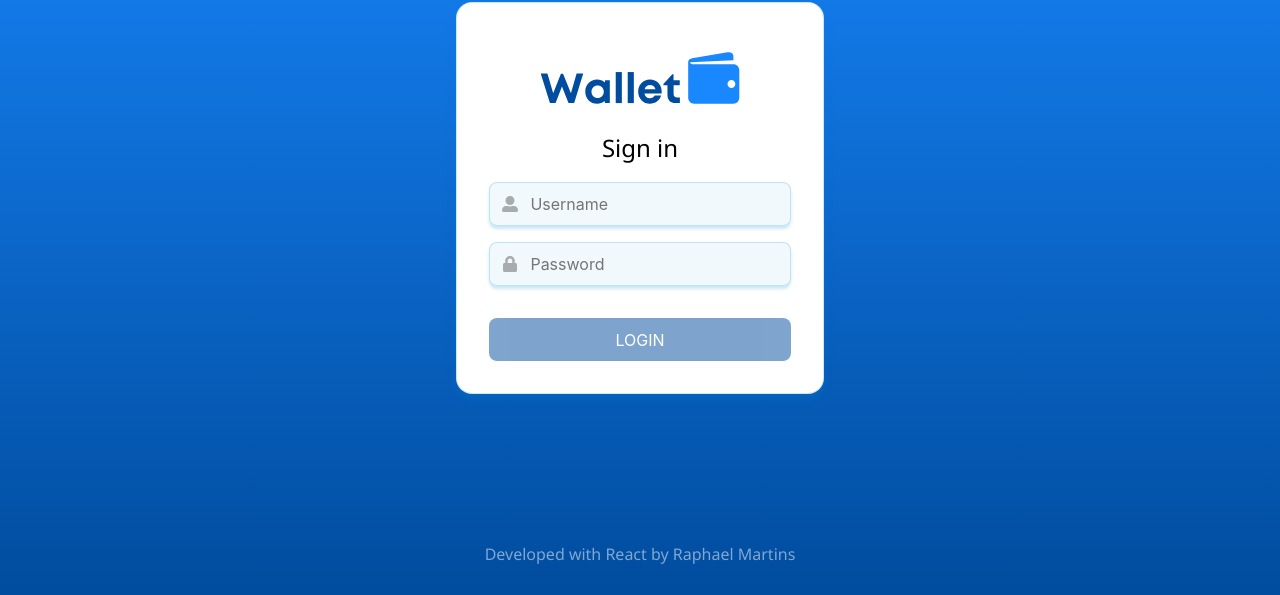
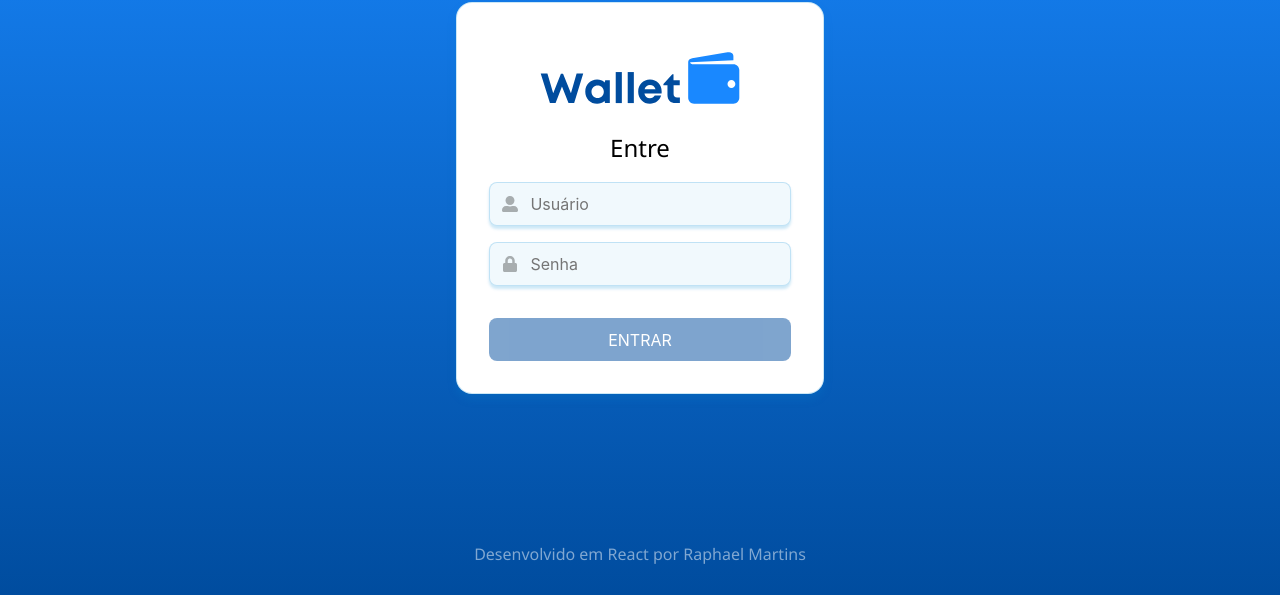
Before and after one commit to raphaelalmeidamartins/trybewallet, a React (Create React App) app: page / in a window 1280 px wide. Shown: the part 202-797 px from the top of the page. Built offline with nearby package versions, Linux system fonts and the light colour scheme.

Commit message:
traduzi textos para português porque os dados da API vem em português.

```diff
--- a/src/components/ExpensesTable.js
+++ b/src/components/ExpensesTable.js
@@ -13,15 +13,15 @@ class ExpensesTable extends Component {
       <table className="ExpensesTable table is-fullwidth is-hoverable">
         <thead>
           <tr>
-            <th>Description</th>
+            <th>Descrição</th>
             <th>Tag</th>
-            <th>Payment method</th>
-            <th>Value</th>
-            <th>Currency</th>
-            <th>Exchange rate</th>
-            <th>Converted value</th>
-            <th>Conversion currency</th>
-            <th>Edit</th>
+            <th>Pagamento</th>
+            <th>Valor</th>
+            <th>Moeda</th>
+            <th>Câmbio</th>
+            <th>Valor convertido</th>
+            <th>Moeda de conversão</th>
+            <th>Editar</th>
           </tr>
         </thead>
         <tbody>
@@ -61,7 +61,7 @@ class ExpensesTable extends Component {
                         tag,
                       }) }
                     >
-                      Edit
+                      Editar
                     </button>
                     <button
                       className="button is-danger is-small"
@@ -69,7 +69,7 @@ class ExpensesTable extends Component {
                       data-testid="delete-btn"
                       onClick={ () => handleDeleteExpense(index) }
                     >
-                      Delete
+                      Excluir
                     </button>
                   </td>
                 </tr>
--- a/src/components/Footer.js
+++ b/src/components/Footer.js
@@ -6,7 +6,7 @@ class Footer extends Component {
     return (
       <footer className="Footer">
         <p>
-          Developed with React by
+          Desenvolvido em React por
           {' '}
           <a href="https://github.com/raphaelalmeidamartins">Raphael Martins</a>
         </p>
--- a/src/pages/Login.js
+++ b/src/pages/Login.js
@@ -62,7 +62,7 @@ class Login extends React.Component {
           <form>
             <header>
               <img className="Login-logo" src={ logo } alt="TrybeWallet logo" />
-              <p>Sign in</p>
+              <p>Entre</p>
             </header>
             <div className="Login-input-container">
               <input
@@ -71,7 +71,7 @@ class Login extends React.Component {
                 name="email"
                 value={ email }
                 onChange={ this.handleInputChange }
-                placeholder="Username"
+                placeholder="Usuário"
                 onFocus={ () => this.handleFocus('email') }
                 onBlur={ () => this.handleFocus('') }
               />
@@ -86,7 +86,7 @@ class Login extends React.Component {
                 name="password"
                 value={ password }
                 onChange={ this.handleInputChange }
-                placeholder="Password"
+                placeholder="Senha"
                 onFocus={ () => this.handleFocus('password') }
                 onBlur={ () => this.handleFocus('') }
               />
@@ -95,7 +95,7 @@ class Login extends React.Component {
               </span>
             </div>
             <button type="button" disabled={ disabled } onClick={ this.handleSubmit }>
-              LOGIN
+              ENTRAR
             </button>
           </form>
         ) }
```
